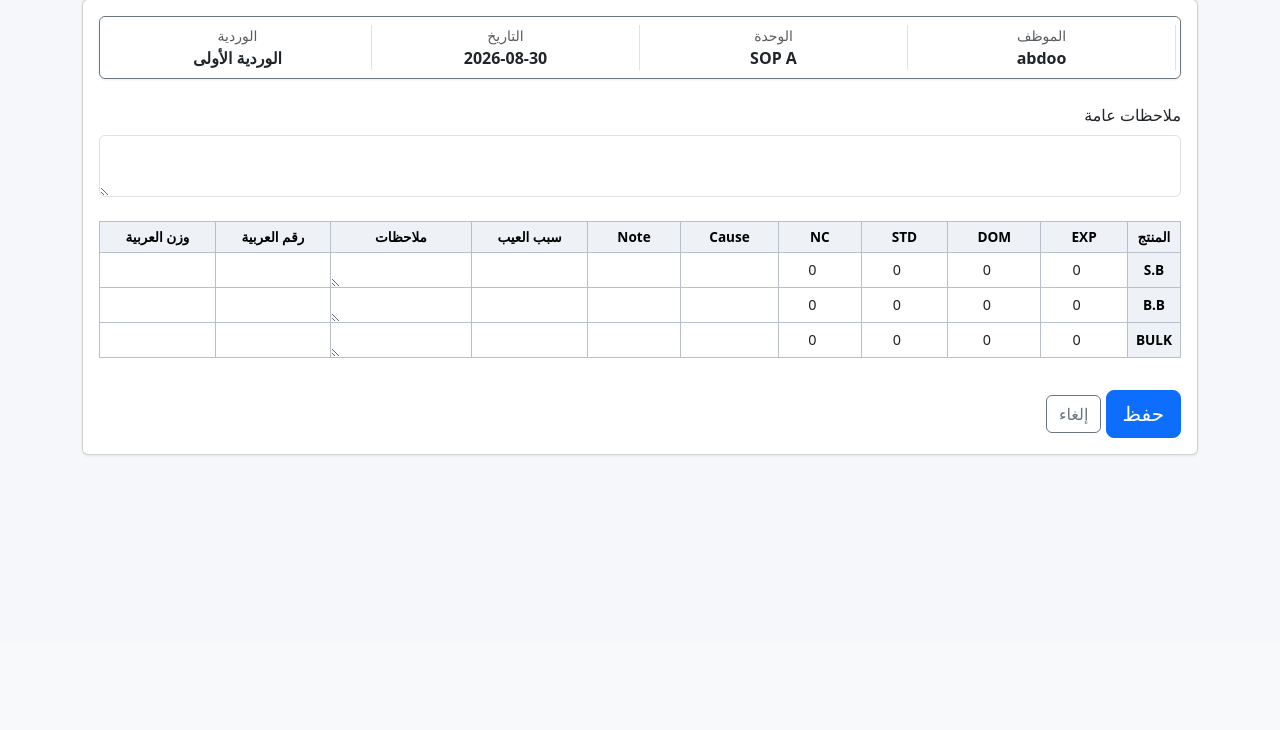
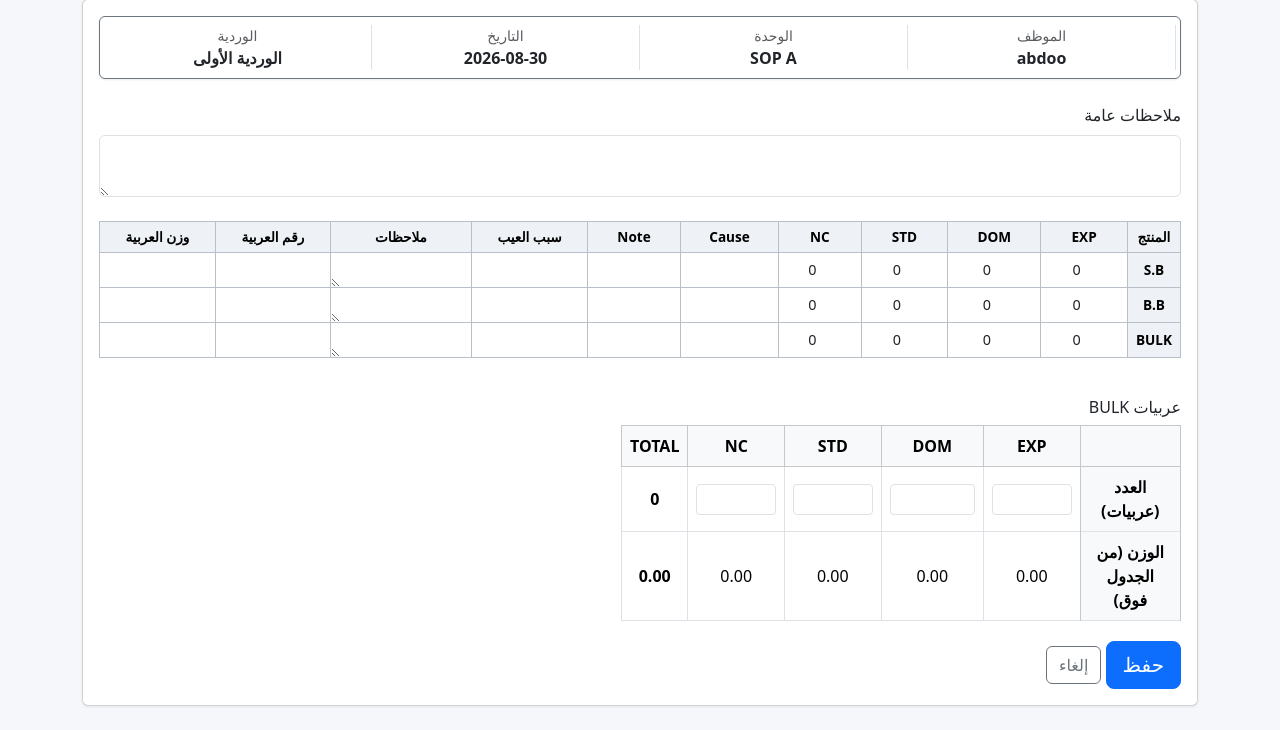
Before and after one commit to AbdullhElhkoy/QC-Report, a Django app: page /entry/SOP_A/ in a window 1280 px wide. Shown: the part 159-889 px from the top of the page. Before the commit the page ends 615 px from the top, so only its background shows below. Run offline with Django 5.2, Linux system fonts and the light colour scheme; a user stored in the database is signed in; data comes from the database, SQL or seed files in the repository; both versions use the stored data as it was before the commit.

Commit message:
Add BULK trucks count/weight summary table (entry, report, PDF)

```diff
--- a/qc_report/forms.py
+++ b/qc_report/forms.py
@@ -1,6 +1,7 @@
 from django import forms
 
 from .models import (
+    BulkLog,
     DCPColorGrading,
     DCPRework,
     DCPSummary,
@@ -70,6 +71,18 @@ class SOPLineItemForm(ZeroDefaultMixin, forms.ModelForm):
             ),
             "cause": forms.TextInput(attrs={"class": "form-control form-control-sm"}),
             "note": forms.TextInput(attrs={"class": "form-control form-control-sm"}),
+        }
+
+
+class BulkLogForm(forms.ModelForm):
+    class Meta:
+        model = BulkLog
+        fields = ["exp_trucks", "dom_trucks", "std_trucks", "nc_trucks"]
+        widgets = {
+            f: forms.NumberInput(
+                attrs={"class": "form-control form-control-sm bulk-count", "min": 0, "data-col": f.replace("_trucks", "")}
+            )
+            for f in ("exp_trucks", "dom_trucks", "std_trucks", "nc_trucks")
         }
 
 
--- a/qc_report/models.py
+++ b/qc_report/models.py
@@ -276,6 +276,33 @@ class GCCLineItem(models.Model):
         return f"{self.shift_entry} - {self.get_package_type_display()}"
 
 
+SOP_BULK_UNITS = {"SOP_A", "SOP_B", "SOP_C", "SOP_D"}
+
+
+class BulkLog(models.Model):
+    shift_entry = models.OneToOneField(
+        ShiftEntry, on_delete=models.CASCADE, related_name="bulk_log"
+    )
+    exp_trucks = models.PositiveIntegerField("EXP trucks", null=True, blank=True)
+    dom_trucks = models.PositiveIntegerField("DOM trucks", null=True, blank=True)
+    std_trucks = models.PositiveIntegerField("STD trucks", null=True, blank=True)
+    nc_trucks = models.PositiveIntegerField("NC trucks", null=True, blank=True)
+
+    class Meta:
+        verbose_name = "BULK trucks log"
+
+    @property
+    def total_trucks(self):
+        return sum(
+            v
+            for v in (self.exp_trucks, self.dom_trucks, self.std_trucks, self.nc_trucks)
+            if v
+        )
+
+    def __str__(self):
+        return f"BULK - {self.shift_entry}"
+
+
 class LoadingLineItem(models.Model):
     shift_entry = models.ForeignKey(
         ShiftEntry, on_delete=models.CASCADE, related_name="loading_line_items"
--- a/qc_report/views.py
+++ b/qc_report/views.py
@@ -15,6 +15,7 @@ from django.utils import timezone
 from .aggregations import full_daily_report
 from .pdf_charts import generate_report_charts
 from .forms import (
+    BulkLogForm,
     DCPColorGradingForm,
     DCPReworkForm,
     DCPSummaryForm,
@@ -28,6 +29,7 @@ from .forms import (
     SOPLineItemForm,
 )
 from .models import (
+    BulkLog,
     ColorGradingCategory,
     DCPColorGrading,
     DCPRework,
@@ -44,6 +46,7 @@ from .models import (
     Shift,
     ShiftEntry,
     SOPLineItem,
+    SOP_BULK_UNITS,
     SOP_PRODUCT_TYPES,
     Unit,
 )
@@ -62,6 +65,7 @@ MODEL_TITLES = {
     "SALineItem": "بنود SA",
     "GCCLineItem": "بنود GCC",
     "LoadingLineItem": "بنود التحميل",
+    "BulkLog": "عربيات BULK",
 }
 
 # تسلسل الورديات المتكرر خلال اليوم: أول إدخال = الأولى، تاني = الثانية، تالت = الثالثة
@@ -299,9 +303,13 @@ def _build_all_forms(unit, data=None, entry=None):
         "dcp": None,
         "pa_form": None,
         "sa_form": None,
+        "bulk_form": None,
     }
     if unit in SOP_UNIT_TEMPLATES:
         ctx["rows"] = build_sop_rows(unit, data, entry)
+        if unit in SOP_BULK_UNITS:
+            instance = getattr(entry, "bulk_log", None) if entry is not None else None
+            ctx["bulk_form"] = BulkLogForm(data, instance=instance, prefix="bulk")
     elif unit in ("GCC1", "GCC2"):
         ctx["rows"] = build_gcc_rows(data, entry)
     elif unit == "LOADING":
@@ -320,6 +328,8 @@ def _build_all_forms(unit, data=None, entry=None):
 def _flatten_forms(ctx):
     forms = [ctx["shift_form"]]
     forms.extend(r["form"] for r in ctx["rows"])
+    if ctx.get("bulk_form"):
+        forms.append(ctx["bulk_form"])
     if ctx["dcp"]:
         d = ctx["dcp"]
         forms.append(d["summary"])
@@ -338,6 +348,14 @@ def _save_related(entry, data):
     unit = entry.unit
     if unit in SOP_UNIT_TEMPLATES:
         save_sop_rows(entry, data)
+        if unit in SOP_BULK_UNITS:
+            form = BulkLogForm(
+                data, instance=getattr(entry, "bulk_log", None), prefix="bulk"
+            )
+            if form.is_valid():
+                obj = form.save(commit=False)
+                obj.shift_entry = entry
+                obj.save()
     elif unit in ("GCC1", "GCC2"):
         save_gcc_rows(entry, data)
     elif unit == "LOADING":
@@ -417,6 +435,7 @@ def entry_new(request, unit):
             "today": today,
             "entries_today": entries_today,
             "existing_shifts": existing_shifts,
+            "has_bulk": unit in SOP_BULK_UNITS,
             **header_context(request, unit),
             **ctx,
         },
@@ -459,6 +478,7 @@ def entry_edit(request, unit, entry_date, shift):
             "editing": True,
             "entry": entry,
             "today": timezone.localdate(),
+            "has_bulk": unit in SOP_BULK_UNITS,
             **header_context(request, unit, entry=entry),
             **ctx,
         },
--- a/templates/entry_sop.html
+++ b/templates/entry_sop.html
@@ -73,8 +73,92 @@
       {% endfor %}
     {% endfor %}
 
+    {% if has_bulk and bulk_form %}
+      <h6 class="mt-4 mb-2">عربيات BULK</h6>
+      <div class="table-responsive" style="max-width: 560px;">
+        <table class="table table-bordered text-center align-middle bg-white mb-1" id="bulkTable">
+          <thead class="table-light">
+            <tr>
+              <th></th><th>EXP</th><th>DOM</th><th>STD</th><th>NC</th><th>TOTAL</th>
+            </tr>
+          </thead>
+          <tbody>
+            <tr>
+              <th class="table-light">العدد (عربيات)</th>
+              <td>{{ bulk_form.exp_trucks }}</td>
+              <td>{{ bulk_form.dom_trucks }}</td>
+              <td>{{ bulk_form.std_trucks }}</td>
+              <td>{{ bulk_form.nc_trucks }}</td>
+              <td class="fw-bold" id="bulkCountTotal">0</td>
+            </tr>
+            <tr>
+              <th class="table-light">الوزن (من الجدول فوق)</th>
+              <td id="bulkW-exp">0.00</td>
+              <td id="bulkW-dom">0.00</td>
+              <td id="bulkW-std">0.00</td>
+              <td id="bulkW-nc">0.00</td>
+              <td class="fw-bold" id="bulkWeightTotal">0.00</td>
+            </tr>
+          </tbody>
+        </table>
+      </div>
+    {% endif %}
+
     <button type="submit" class="btn btn-primary btn-lg mt-3">حفظ</button>
     <a href="{% url 'dashboard' %}" class="btn btn-outline-secondary mt-3">إلغاء</a>
   </div>
 </form>
 {% endblock %}
+
+{% block extra_scripts %}
+{% if has_bulk %}
+<script>
+(function () {
+  var grid = document.querySelector("table.excel-grid tbody");
+  if (!grid) return;
+  var bulkRow = null;
+  grid.querySelectorAll("tr").forEach(function (tr) {
+    var th = tr.querySelector("th");
+    if (th && th.textContent.trim() === "BULK") bulkRow = tr;
+  });
+  if (!bulkRow) return;
+
+  // خانات BULK الرقمية بالترتيب: EXP DOM STD NC
+  var weightInputs = Array.prototype.slice.call(
+    bulkRow.querySelectorAll('input[type="number"]')
+  ).slice(0, 4);
+  var cols = ["exp", "dom", "std", "nc"];
+
+  function num(el) {
+    var v = parseFloat(el.value);
+    return isNaN(v) ? 0 : v;
+  }
+
+  function updateWeights() {
+    var total = 0;
+    cols.forEach(function (col, i) {
+      var v = num(weightInputs[i]);
+      total += v;
+      document.getElementById("bulkW-" + col).textContent = v.toFixed(2);
+    });
+    document.getElementById("bulkWeightTotal").textContent = total.toFixed(2);
+  }
+
+  function updateCounts() {
+    var inputs = document.querySelectorAll(".bulk-count");
+    var total = 0;
+    inputs.forEach(function (inp) { total += num(inp); });
+    document.getElementById("bulkCountTotal").textContent = total;
+  }
+
+  weightInputs.forEach(function (inp) { inp.addEventListener("input", updateWeights); });
+  document.querySelectorAll(".bulk-count").forEach(function (inp) {
+    inp.addEventListener("input", updateCounts);
+  });
+
+  updateWeights();
+  updateCounts();
+})();
+</script>
+{% endif %}
+{% endblock %}
```
Also changed, not shown: qc_report/admin.py (+11 -1 lines), qc_report/aggregations.py (+27 -0 lines), templates/report.html (+28 -0 lines), templates/report_pdf.html (+29 -0 lines), db.sqlite3 (deleted), qc_report/migrations/0003_alter_dcpcolorgrading_category.py (added), qc_report/migrations/0004_bulklog.py (added).
